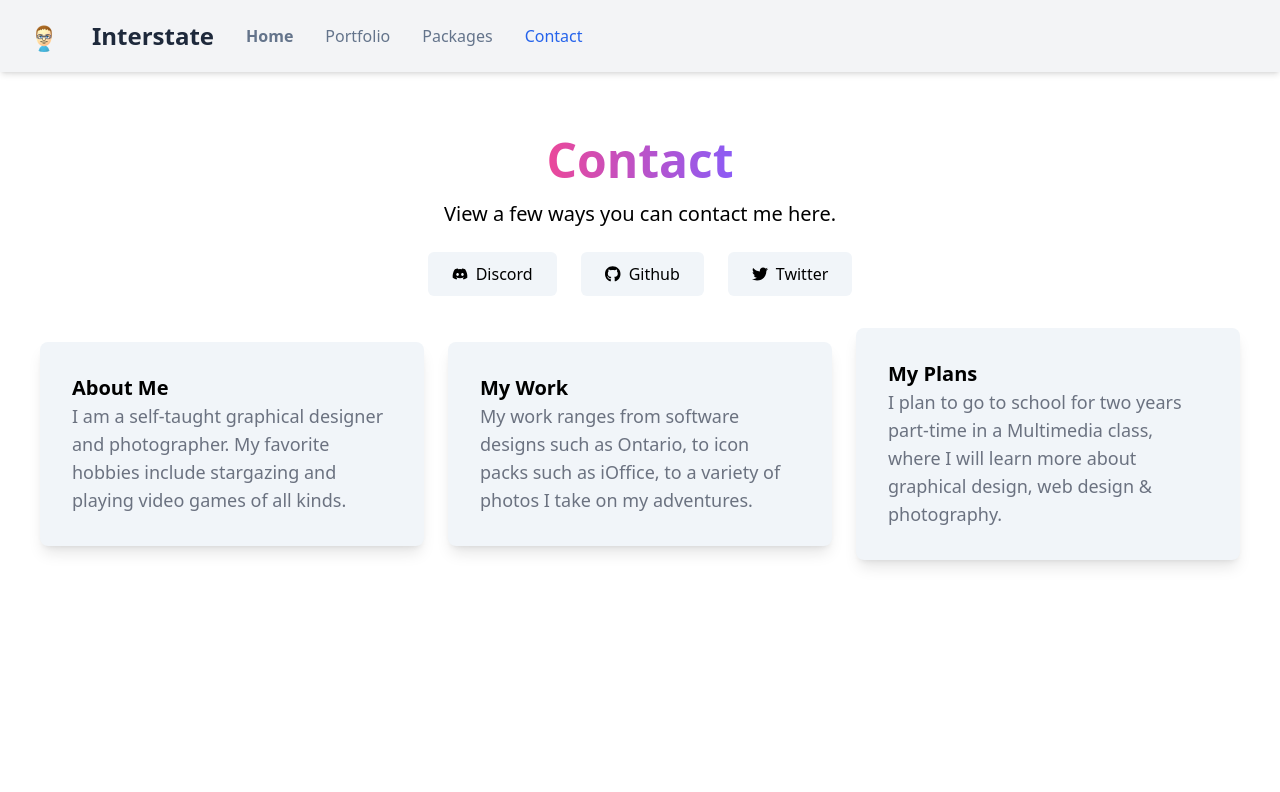
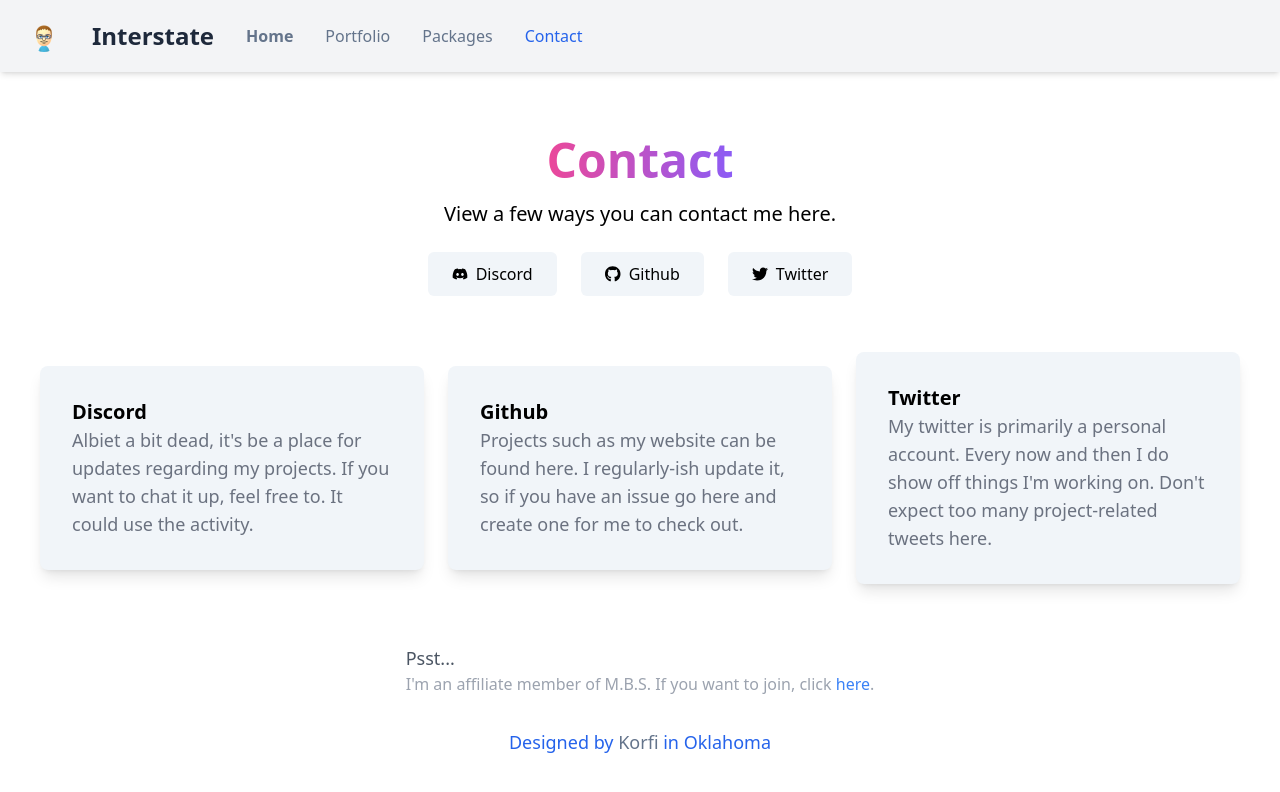
Before and after one commit to Korfi8267/Interstate, a Vue app: page /contact in a window 1280 px wide. Shown: the top 792 px of the page. Built offline with nearby package versions, Linux system fonts and the light colour scheme.

Commit message:
Finish Contact Page

```diff
--- a/src/views/Contact.vue
+++ b/src/views/Contact.vue
@@ -33,23 +33,35 @@
 
   </div>
 </div>
-<br/>
+<div class="my-12"></div>
 <div class="justify-center px-6 flex flex-col items-center xl:flex-row flex-wrap gap-6">
   <div class="box-border h-50 w-96 rounded-lg shadow-lg bg-slate-100 dark:bg-slate-800 p-8 overflow-auto">
-    <span class="inline-block font-semibold text-black dark:text-white text-xl align-middle">About Me</span><br/>
-    <span class="inline-block font-regular text-gray-500 dark:text-gray-400 text-lg">I am a self-taught graphical designer and photographer. My favorite hobbies include stargazing and playing video games of all kinds.</span>
+    <span class="inline-block font-semibold text-black dark:text-white text-xl align-middle">Discord</span><br/>
+    <span class="inline-block font-regular text-gray-500 dark:text-gray-400 text-lg">Albiet a bit dead, it's be a place for updates regarding my projects. If you want to chat it up, feel free to. It could use the activity.</span>
   </div>
 
   <div class="box-border h-50 w-96 rounded-lg shadow-lg bg-slate-100 dark:bg-slate-800 p-8 overflow-auto">
-    <span class="inline-block font-semibold text-black dark:text-white text-xl align-middle">My Work</span><br/>
-    <span class="inline-block font-regular text-gray-500 dark:text-gray-400 text-lg">My work ranges from software designs such as Ontario, to icon packs such as iOffice, to a variety of photos I take on my adventures.</span>
+    <span class="inline-block font-semibold text-black dark:text-white text-xl align-middle">Github</span><br/>
+    <span class="inline-block font-regular text-gray-500 dark:text-gray-400 text-lg">Projects such as my website can be found here. I regularly-ish update it, so if you have an issue go here and create one for me to check out.</span>
   </div>
 
   <div class="box-border h-50 w-96 rounded-lg shadow-lg bg-slate-100 dark:bg-slate-800 p-8">
-    <span class="inline-block font-semibold text-black dark:text-white text-xl align-middle">My Plans</span><br/>
-    <span class="inline-block font-regular text-gray-500 dark:text-gray-400 text-lg">I plan to go to school for two years part-time in a Multimedia class, where I will learn more about graphical design, web design & photography.</span>
+    <span class="inline-block font-semibold text-black dark:text-white text-xl align-middle">Twitter</span><br/>
+    <span class="inline-block font-regular text-gray-500 dark:text-gray-400 text-lg">My twitter is primarily a personal account. Every now and then I do show off things I'm working on. Don't expect too many project-related tweets here.</span>
+  </div>
+</div><br/>
+
+<div class="my-1"></div>
+<div class="justify-center px-6 flex flex-col items-center xl:flex-row flex-wrap gap-6">
+  <div class="box-border p-8 overflow-auto">
+    <span class="inline-block font-medium text-gray-600 dark:text-white text-lg align-middle">Psst...</span><br/>
+    <span class="inline-block font-regular text-gray-400 dark:text-gray-400 text-md">I'm an affiliate member of M.B.S. If you want to join, click <a href="https://www.google.com" class="text-blue-500">here</a>.</span>
   </div>
 </div>
+
+<div class="text-center font-regular text-blue-600 dark:text-blue-300">
+  <span class="text-lg">Designed by <a class="font-medium text-slate-500 dark:text-white">Korfi</a> in Oklahoma</span>
+</div><br/>
 
 </div>
 </template>
```
